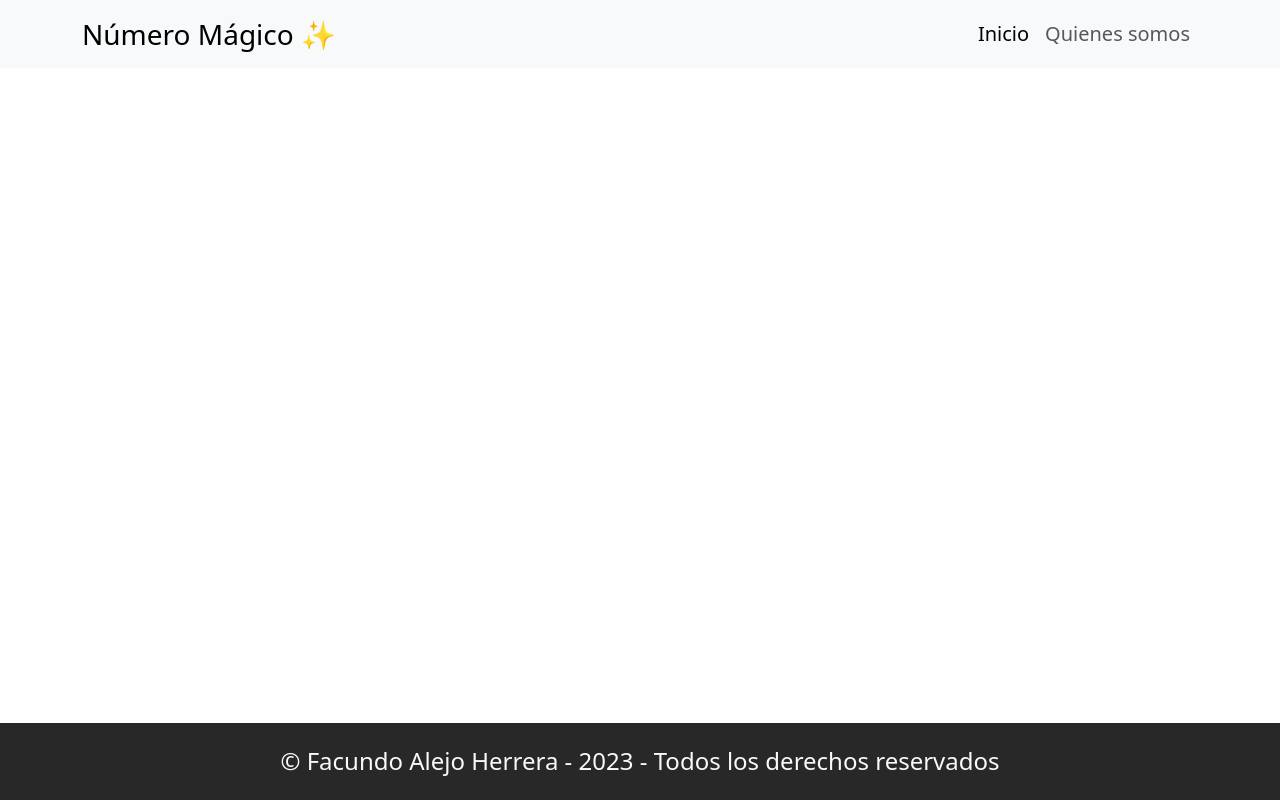
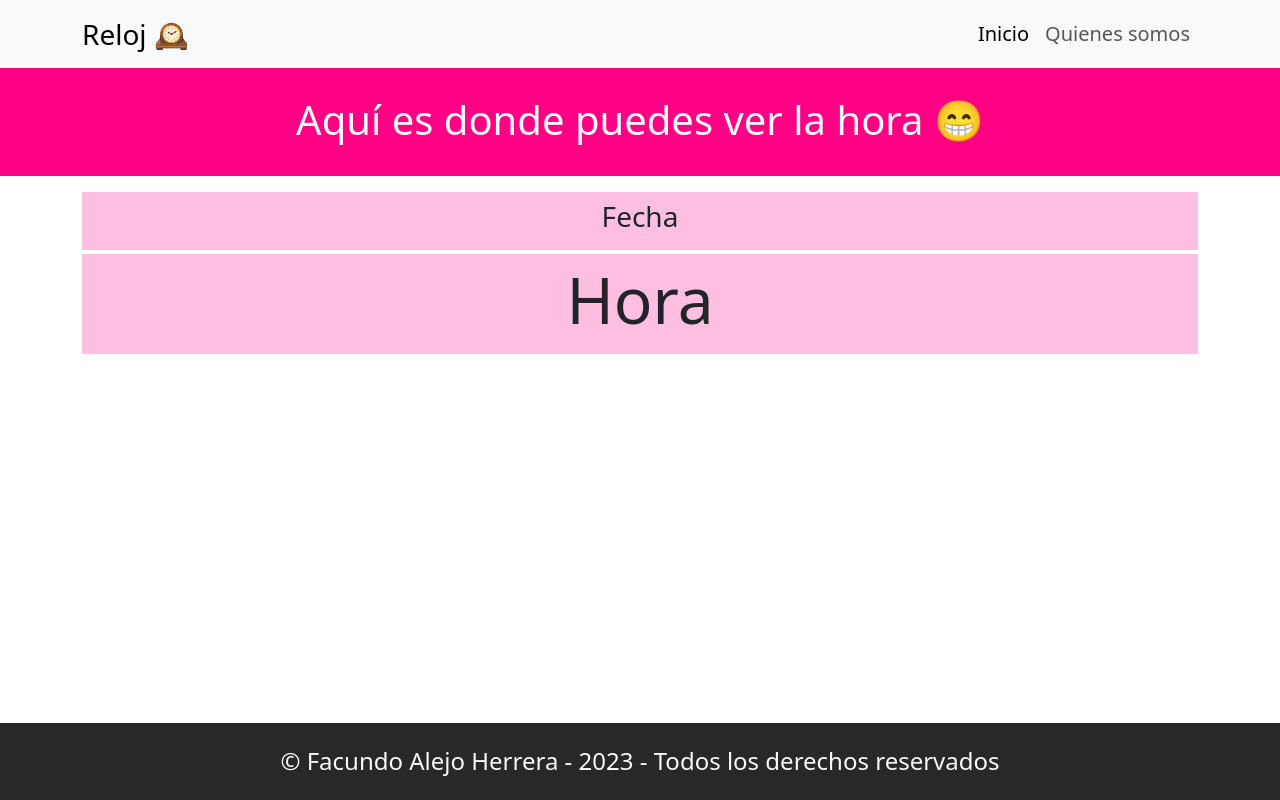
Before and after one commit to alejoh12/tp5-E04-reloj, a plain HTML site: page index.html in a window 1280 px wide. Drawn offline with Linux system fonts and the light colour scheme.

Commit message:
Maquetado terminado

```diff
--- a/css/style.css
+++ b/css/style.css
@@ -8,6 +8,14 @@ main {
     flex-grow: 1;
 }
 
+.colorBanner {
+    background: rgb(255, 0, 132);
+}
+
+.fondoReloj {
+    background:  rgba(255, 0, 132, 0.251);
+}
+
 .fondoFooter {
     background: rgb(40, 40, 41);
 }
--- a/index.html
+++ b/index.html
@@ -5,23 +5,23 @@
     <meta name="viewport" content="width=device-width, initial-scale=1.0" />
     <meta
       name="description"
-      content="Una pagina en la cual le vamos a permitir al usuario divertirse mediante un juego en el cual debe adivinar un número mágico."
+      content="Una pagina en la cual le vamos a permitir al usuario ver la hora."
     />
     <meta
       name="keywords"
-      content="numeros, numero mágico, adivinar, juego, diversion"
+      content="hora, minutos, segundos, reloj, hora argentina"
     />
     <meta name="author" content="Facundo Alejo Herrera" />
     <link rel="stylesheet" href="./css/bootstrap.min.css" />
     <link rel="stylesheet" href="./css/style.css" />
-    <title>Número Mágico</title>
+    <title>Reloj</title>
   </head>
   <body>
     <header class="position-fixed w-100 z-3 card-shadow">
       <nav class="navbar navbar-expand-lg bg-body-tertiary">
         <div class="container">
           <a class="navbar-brand font-logo fs-3" href="./index.html"
-            >Número Mágico ✨</a
+            >Reloj 🕰️</a
           >
           <button
             class="navbar-toggler"
@@ -52,7 +52,23 @@
         </div>
       </nav>
     </header>
-    <main></main>
+    <main>
+      <section class="pt-5">
+        <article class="colorBanner pt-4">
+            <div class="container text-center py-4">
+                <h1 class="text-light">Aquí es donde puedes ver la hora 😁<h1>
+            </div>
+        </article>
+        <article class="container mt-3 text-center">
+          <div class="fondoReloj py-2">
+            <h3>Fecha</h3>
+          </div>
+          <div class="fondoReloj py-2 mt-1">
+            <h3 class="display-3">Hora</h3>
+          </div>
+        </article>
+    </section>
+    </main>
     <footer class="text-secondary fondoFooter">
       <div class="container py-4 text-center">
         <span class="text-light font-logo h4"
```
